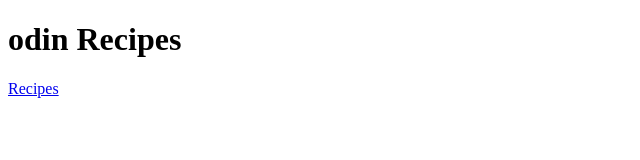
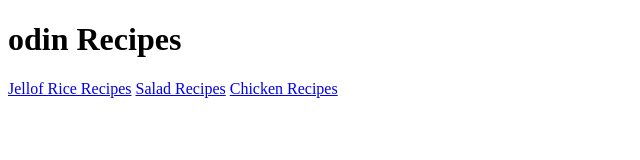
Before and after one commit to johnbrigght10/odin_recipes, a plain HTML site: page index.html in a window 1280 px wide. Shown: the whole page, without its empty margins (0-640 px from the left). Drawn offline with Linux system fonts and the light colour scheme.

Commit message:
index.html

```diff
--- a/index.html
+++ b/index.html
@@ -6,6 +6,8 @@
     </head>
     <body>
         <h1>odin Recipes</h1>
-        <a href="./recipes/nigerian_jellof_rice.html">Recipes</a>
+        <a href="./recipes/nigerian_jellof_rice.html">Jellof Rice Recipes</a>
+        <a href="./recipes/salad.html">Salad Recipes</a>
+        <a href="./recipes/chicken.html">Chicken Recipes</a>
     </body>
 </html>
```
